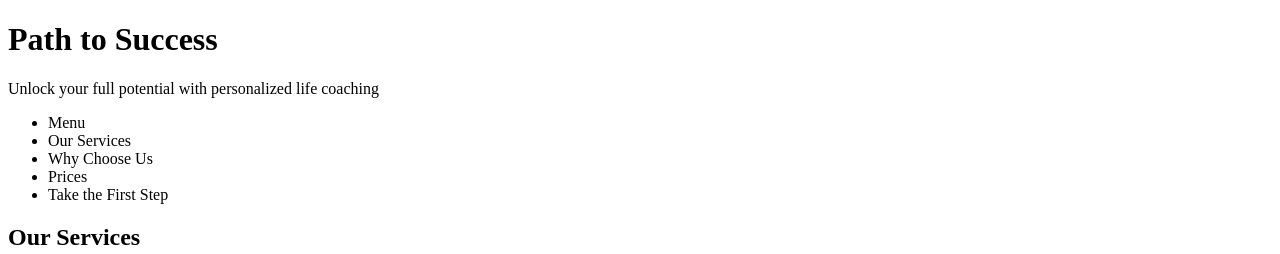
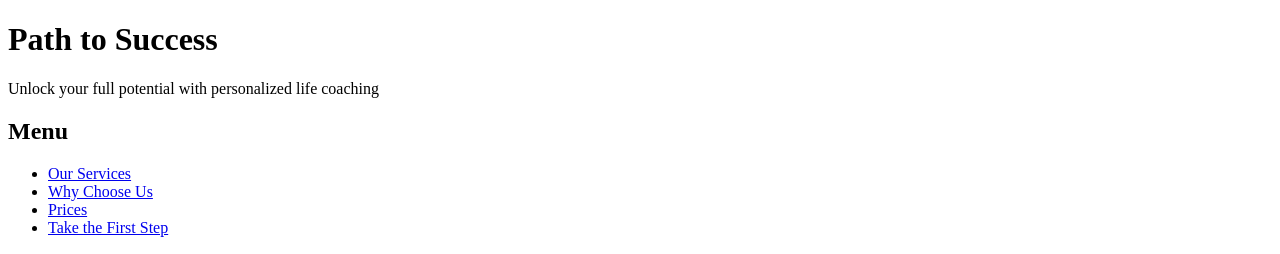
Before and after one commit to cdekorte/path-to-success, a plain HTML site: page index.html in a window 1280 px wide. Shown: the top 254 px of the page. Drawn offline with Linux system fonts and the light colour scheme.

Commit message:
code changes

```diff
--- a/index.html
+++ b/index.html
@@ -3,19 +3,20 @@
 <head>
   <meta charset="UTF-8" />
   <meta name="viewport" content="width=device-width, initial-scale=1.0" />
-  <title>Website with Sectioned Content</title>
+  <title>Assignment 1</title>
 </head>
 <body>
   <header>
     <h1>Path to Success</h1>
     <p>Unlock your full potential with personalized life coaching</p>
+
     <nav>
+        <h2>Menu</h2>
       <ul>
-        <li>Menu</li>
-        <li>Our Services</li>
-        <li>Why Choose Us</li>
-        <li>Prices</li>
-        <li>Take the First Step</li>
+        <li><a href="#services">Our Services</a></li>
+        <li><a href="#why">Why Choose Us</a></li>
+        <li><a href="#prices">Prices</a></li>
+        <li><a href="#first-step">Take the First Step</a></li>
       </ul>
     </nav>
   </header>
@@ -26,6 +27,7 @@
     <article>
       <h3>One-on-One Coaching</h3>
       <img alt="teal icon of a smiling face" />
+
       <h4>Personal Development</h4>
       <p>Identify and overcome obstacles holding you back from living your best life. Whether it's building confidence, breaking bad habits, or discovering your true purpose, we'll work together to create a clear roadmap for success.</p>
     </article>
@@ -127,12 +129,12 @@
   <section>
     <h2>Take the First Step Today</h2>
     <p>Your journey to a more fulfilling life begins with a single step. Book a free 30-minute consultation today to discover how our coaching services can help you achieve your goals. Let's work together to create the life you've always dreamed of!</p>
-    <button>Schedule Now</button>
+    <a href="#schedule" class="button">Schedule Now</a>
   </section>
 
   <footer>
     <p>Copyright 2024</p>
-    <a href="#">Terms and Conditions</a>
+    <a href="#terms">Terms and Conditions</a>
   </footer>
 </body>
 </html>
```
